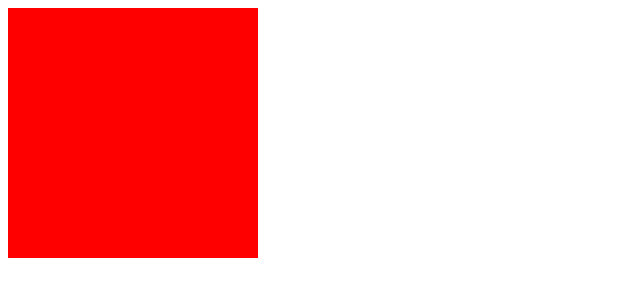
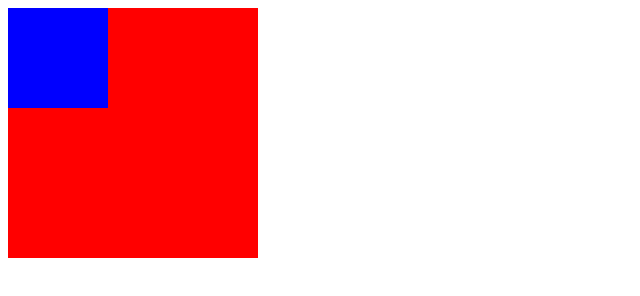
Before and after one commit to sanikidze97/axaltaxali, a plain HTML site: page index.html in a window 1280 px wide. Shown: the whole page, without its empty margins (0-640 px from the left). Drawn offline with Linux system fonts and the light colour scheme.

Commit message:
added new box blue  inside red box

```diff
--- a/index.css
+++ b/index.css
@@ -5,3 +5,9 @@
     height: 250px;
     background-color: red;
 }
+
+.box2{
+    width: 100px;
+    height: 100px;
+    background-color: blue;
+}
--- a/index.html
+++ b/index.html
@@ -10,7 +10,9 @@
 <body>
 
 
-    <div class="box"></div>
+    <div class="box">
+        <div class="box2"></div>
+    </div>
 
 </body>
 </html>
```
